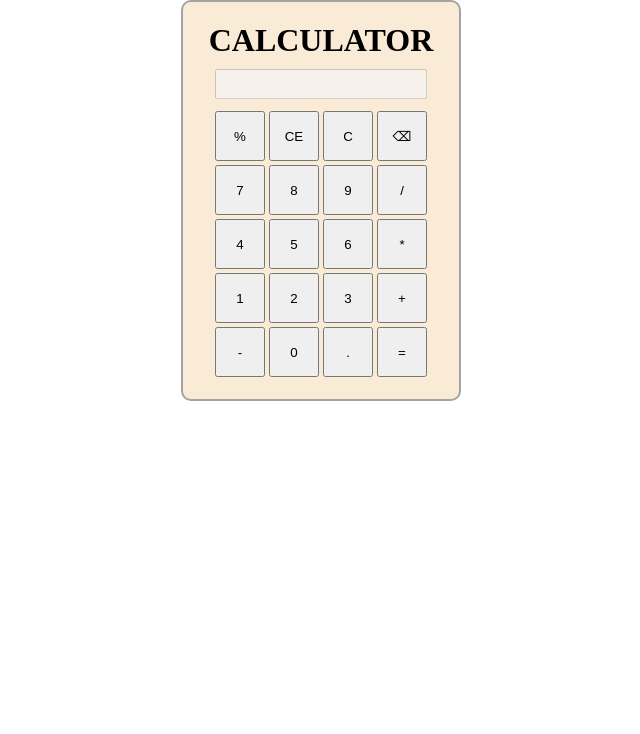
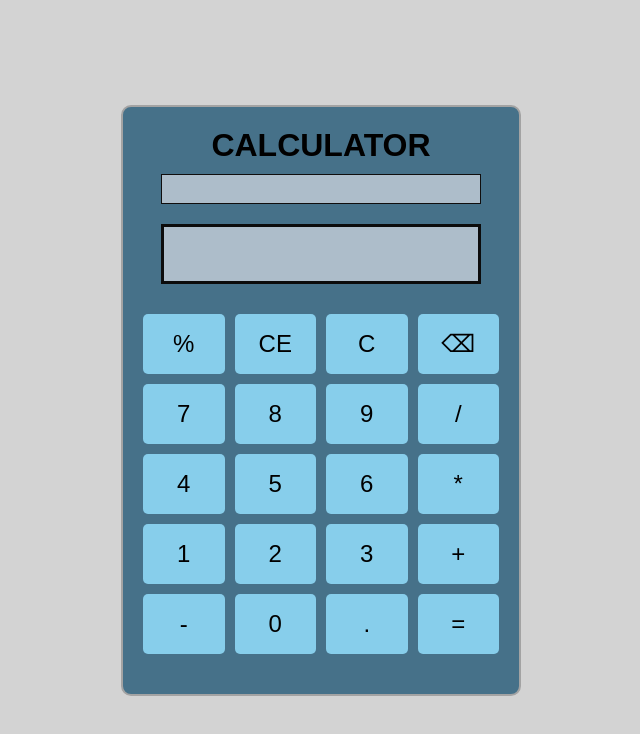
Before and after one commit to Harshika-Coder/Calculator, a plain HTML site: page index.html in a window 1280 px wide. Both pictures are taken after a click on the button "CE". Shown: the whole page, without its empty margins (319-959 px from the left). Drawn offline with Linux system fonts and the light colour scheme.

Commit message:
feat: clear current display after evaluation and show result seperately

```diff
--- a/index.html
+++ b/index.html
@@ -1,41 +1,49 @@
-<!DOCTYPE html>
+<!doctype html>
 <html lang="en">
-
   <head>
-    <meta charset="UTF-8">
-    <meta name="viewport" content="width=device-width, initial-scale=1.0">
+    <meta charset="UTF-8" />
+    <meta name="viewport" content="width=device-width, initial-scale=1.0" />
     <title>CALCULATOR</title>
-    <link rel="stylesheet" href="style.css">
+    <link rel="stylesheet" href="style.css" />
   </head>
 
   <body>
     <div id="calculator">
       <h1><b>CALCULATOR</b></h1>
-        <input type="text" id="display" disabled>
+
+      <!-- Secondary mini-display for recent number -->
+      <input type="text" id="recent-display" disabled />
+
+      <!-- Main display for full expression -->
+      <input type="text" id="display" disabled />
+
       <div class="button-container">
-            <button class="Calculator-btn" onclick="currentDisplay = currentDisplay + '%'; document.querySelector('#display').value= currentDisplay;">%</button>
-            <button class="Calculator-btn" onclick="currentDisplay = ''; document.querySelector('#display').value= currentDisplay;">CE</button>
-            <button class="Calculator-btn" onclick="currentDisplay = ''; document.querySelector('#display').value= currentDisplay;">C</button>
-            <button class="Calculator-btn">&#x232B;</button><br />
-            <button class="Calculator-btn" onclick="currentDisplay = currentDisplay + '7'; document.querySelector('#display').value= currentDisplay;">7</button>
-            <button class="Calculator-btn" onclick="currentDisplay = currentDisplay + '8'; document.querySelector('#display').value= currentDisplay;">8</button>
-            <button class="Calculator-btn" onclick="currentDisplay = currentDisplay + '9'; document.querySelector('#display').value= currentDisplay;">9</button>
-            <button class="Calculator-btn" onclick="currentDisplay = currentDisplay + '/'; document.querySelector('#display').value= currentDisplay;">/</button><br />
-            <button class="Calculator-btn" onclick="currentDisplay = currentDisplay + '4'; document.querySelector('#display').value= currentDisplay;">4</button>
-            <button class="Calculator-btn" onclick="currentDisplay = currentDisplay + '5'; document.querySelector('#display').value= currentDisplay;">5</button>
-            <button class="Calculator-btn" onclick="currentDisplay = currentDisplay + '6'; document.querySelector('#display').value= currentDisplay;">6</button>
-            <button class="Calculator-btn" onclick="currentDisplay = currentDisplay + '*'; document.querySelector('#display').value= currentDisplay;">*</button><br />
-            <button class="Calculator-btn" onclick="currentDisplay = currentDisplay + '1'; document.querySelector('#display').value= currentDisplay;">1</button>
-            <button class="Calculator-btn" onclick="currentDisplay = currentDisplay + '2'; document.querySelector('#display').value= currentDisplay;">2</button>
-            <button class="Calculator-btn" onclick="currentDisplay = currentDisplay + '3'; document.querySelector('#display').value= currentDisplay;">3</button>
-            <button class="Calculator-btn" onclick="currentDisplay = currentDisplay + '+'; document.querySelector('#display').value= currentDisplay;">+</button><br />
-            <button class="Calculator-btn" onclick="currentDisplay = currentDisplay + '-'; document.querySelector('#display').value= currentDisplay;">-</button>
-            <button class="Calculator-btn" onclick="currentDisplay = currentDisplay + '0'; document.querySelector('#display').value= currentDisplay;">0</button>
-            <button class="Calculator-btn" onclick="currentDisplay = currentDisplay + '.'; document.querySelector('#display').value= currentDisplay;">.</button>
-            <button class="Calculator-btn" onclick="let result = eval(currentDisplay); currentDisplay = result; document.querySelector('#display').value= currentDisplay;">=</button><br />
+        <button class="Calc-btn">%</button>
+        <button class="Calc-btn">CE</button>
+        <button class="Calc-btn">C</button>
+        <button class="Calc-btn">&#x232B;</button>
+
+        <button class="Calc-btn">7</button>
+        <button class="Calc-btn">8</button>
+        <button class="Calc-btn">9</button>
+        <button class="Calc-btn">/</button>
+
+        <button class="Calc-btn">4</button>
+        <button class="Calc-btn">5</button>
+        <button class="Calc-btn">6</button>
+        <button class="Calc-btn">*</button>
+
+        <button class="Calc-btn">1</button>
+        <button class="Calc-btn">2</button>
+        <button class="Calc-btn">3</button>
+        <button class="Calc-btn">+</button>
+
+        <button class="Calc-btn">-</button>
+        <button class="Calc-btn">0</button>
+        <button class="Calc-btn">.</button>
+        <button class="Calc-btn">=</button>
       </div>
     </div>
     <script src="script.js"></script>
   </body>
-
 </html>
--- a/script.js
+++ b/script.js
@@ -1,2 +1,89 @@
-let currentDisplay = '';
-document.querySelector('#display').value= currentDisplay;
+let currentDisplay = ""; // Initialize currentDisplay to an empty string
+
+const display = document.querySelector("#display");
+const recentDisplay = document.querySelector("#recent-display");
+const buttons = document.querySelectorAll(".Calc-btn");
+
+//Display the Most Recent Entered Number
+function showRecentNumber() {
+  const entries = currentDisplay.trim().split(" ");
+  const recentNumber = entries[entries.length - 1] || "";
+  recentDisplay.value = currentDisplay; // mini display shows full expression
+  display.value = recentNumber; // main display shows last number
+}
+
+// Function to append value to display
+function appendToDisplay(value) {
+  currentDisplay += value;
+  display.value = currentDisplay;
+  showRecentNumber();
+}
+// Function to clear the display
+function clearDisplay() {
+  currentDisplay = "";
+  display.value = currentDisplay;
+  showRecentNumber();
+}
+// Function to clear the last entry
+function clearEntry() {
+  const entries = currentDisplay.trim().split(" ");
+  entries.pop(); // Remove the last entry
+  currentDisplay = entries.join(" ");
+  display.value = currentDisplay;
+  showRecentNumber();
+}
+// Function to evaluate the display
+function evaluateDisplay() {
+  try {
+    const result = eval(currentDisplay);
+    recentDisplay.value = currentDisplay;
+    display.value = result;
+    currentDisplay = "";
+  } catch (error) {
+    currentDisplay = "Error";
+    currentDisplay = "";
+  }
+}
+// Function to handle backspace
+function backspaceDisplay() {
+  currentDisplay = currentDisplay.slice(0, -1);
+  display.value = currentDisplay;
+  showRecentNumber();
+}
+
+// Add event listeners to buttons (Its like Looping through each button)
+buttons.forEach((button) => {
+  button.addEventListener("click", () => {
+    const value = button.textContent;
+    if (value === "C") {
+      clearDisplay();
+    } else if (value === "CE") {
+      clearEntry();
+    } else if (value === "⌫") {
+      backspaceDisplay();
+    } else if (value === "=") {
+      evaluateDisplay();
+    } else {
+      appendToDisplay(value);
+    }
+  });
+});
+
+//keyboard support
+document.addEventListener("keydown", function (event) {
+  const key = event.key; // Get the key pressed
+  if (!isNaN(key)) {
+    appendToDisplay(key);
+  } else if (["+", "-", "*", "/"].includes(key)) {
+    appendToDisplay(` ${key} `);
+  } else if (key === "Enter") {
+    evaluateDisplay();
+  } else if (key === "Backspace") {
+    event.preventDefault(); // Prevent default backspace behavior
+    backspaceDisplay();
+  } else if (key === "Escape") {
+    clearDisplay();
+  } else if (key === ".") {
+    appendToDisplay(".");
+  }
+});
--- a/style.css
+++ b/style.css
@@ -8,34 +8,74 @@ body {
   display: flex;
   justify-content: center;
   align-items: center;
+  height: 100vh;
+  background-color: lightgray;
+  font-family: Arial, sans-serif;
 }
 
 #calculator {
-    width: 280px;
-    height: auto;
+  width: 90%; /* Scales with the viewport width */
+  max-width: 400px; /*looks neat on laptop */
+  min-width: 280px; /* looks neat on mobile */
+  margin: 20px auto; /*centre on any device */
   padding: 20px;
   border: 2px solid rgb(163, 163, 163);
   border-radius: 10px;
   text-align: center;
   color: black;
-    background-color: antiquewhite;
+  background-color: rgb(70, 113, 137);
+}
+#recent-display {
+  width: 90%;
+  height: 30px;
+  margin: 10px;
+  font-size: 1.15rem;
+  text-align: right;
+  color: rgb(14, 14, 14);
+  border: 1.5px solid #100e0e;
+  background-color: rgb(173, 189, 202);
 }
 
 #display {
   width: 90%;
-    height: 30px;
+  height: 60px;
   margin: 10px;
-    font-size: 25px;
+  font-size: 1.5rem;
   text-align: right;
+  color: rgb(14, 14, 14);
+  border: 3px solid #0c0c0c;
+  background-color: rgb(173, 189, 202);
 }
-.button-container{
-    display: flex;
-    justify-content: center;
+.button-container {
+  display: grid;
+  grid-template-columns: repeat(4, 1fr);
+  gap: 10px;
   width: 100%;
-    flex-wrap: wrap;
+  padding: 0;
+  margin: 20px auto;
 }
-.Calculator-btn{
-    width: 50px;
-    height: 50px;
-    margin: 2px;
+.Calc-btn {
+  font-size: 1.5rem;
+  height: 60px;
+  border: none;
+  border-radius: 5px;
+  background-color: skyblue;
+  color: black;
+  justify-self: stretch; /* makes button fill its grid cell */
+  transition: background-color 0.2s;
 }
+.Calc-btn:hover {
+  background-color: lightblue;
+  cursor: pointer;
+}
+
+@media (max-width: 1000px) {
+  #calculator {
+    max-width: 95%;
+    padding: 10px;
+  }
+  .Calc-btn {
+    font-size: 1rem;
+    padding: 10px;
+  }
+}
```
Lines whose indentation alone changed are shown as unchanged.
